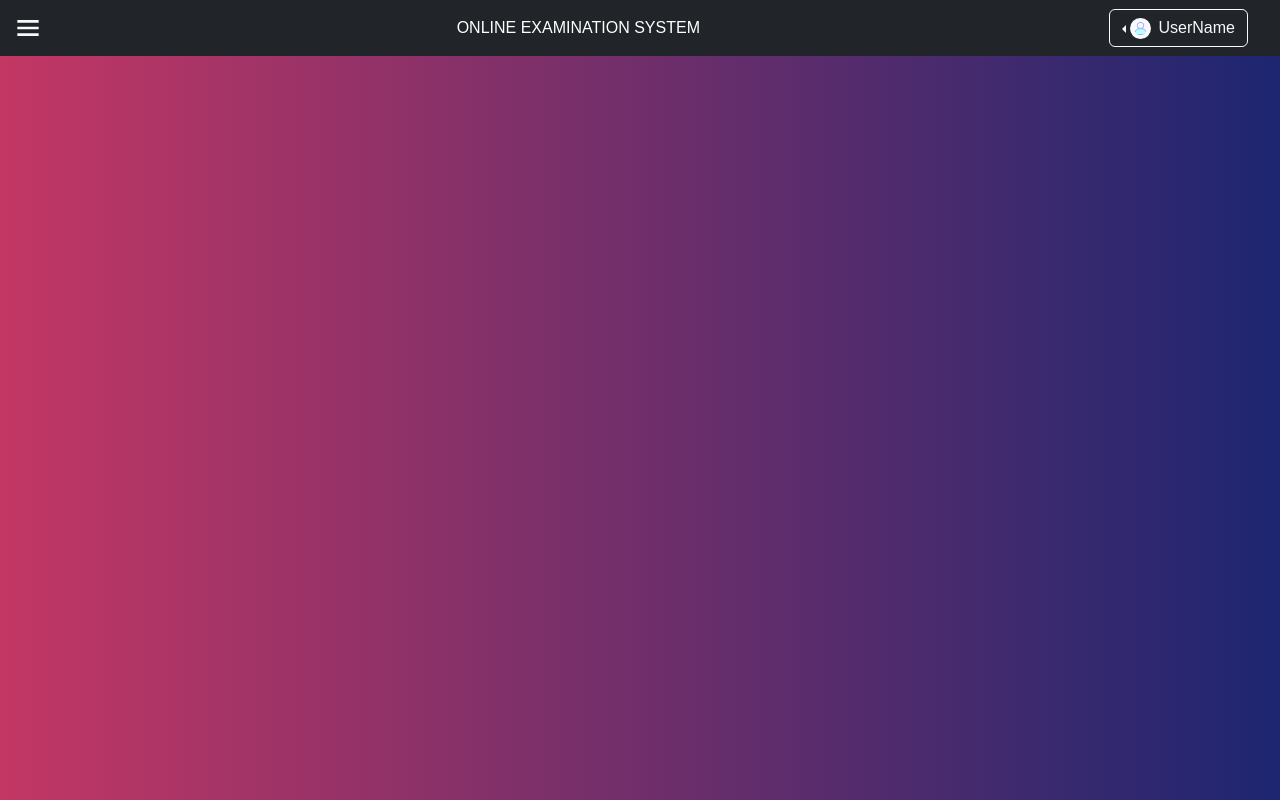
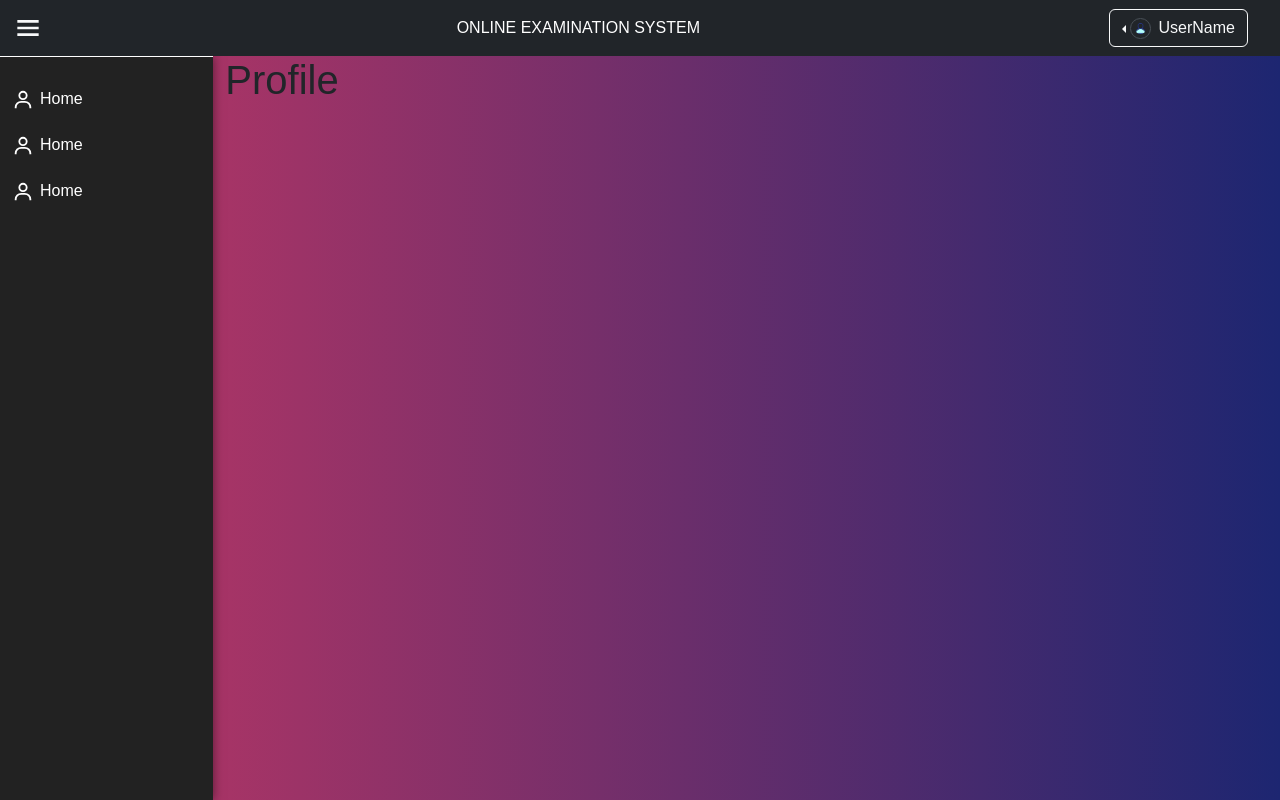
Before and after one commit to Gourav-dark/onlineexaminationsystem_front_end, a React (Create React App) app: page /profile in a window 1280 px wide. Built offline with nearby package versions, Linux system fonts and the light colour scheme.

Commit message:
27/06/2023 profile Header Side Nav Bar

```diff
--- a/src/Assets/Styles/ProfileHeader.css
+++ b/src/Assets/Styles/ProfileHeader.css
@@ -5,9 +5,6 @@
 svg{
     width: 1rem;
     height: 1rem;
-}
-.profile-Header nav{
-    height: 100%;
 }
 .profile-Header nav .side-nav-button{
     display: flex;
@@ -19,3 +16,38 @@ svg{
     background-color: rgba(255,255,255,0.2);
     border-radius: 15%;
 }
+.profile-Header main .Side-navbar{
+    height: calc(100vh - 56px);
+    box-shadow: 0 0 10px rgba(0,0,0,0.5);
+    background-color: rgba(34,34,34,1);
+    border-top: 1px solid white;
+    transition: width .50s;
+}
+.Side-navbar ul{
+    list-style: none;
+}
+.Side-navbar ul li a{
+    text-decoration: none;
+    color: white;
+    margin: 2px;
+}
+.Side-navbar ul li svg{
+    height: 1.5rem;
+    width: 1.5rem;
+    padding: 1px;
+    margin: 1px;
+}
+.Side-navbar ul li:hover{
+    background-color: rgba(255,255,255,0.3);
+    border-radius: 8px;
+}
+.navSizeline{
+    width: 3.5rem !important;
+    transition: width .50s;
+}
+.navSizeline ul li {
+    display: flex;
+    align-items: center;
+    justify-content: center;
+    border-radius:15px;
+}
--- a/src/Layouts/Header/ProfileHeader.jsx
+++ b/src/Layouts/Header/ProfileHeader.jsx
@@ -1,15 +1,54 @@
-import { Link } from "react-router-dom";
+import { NavLink,Link, Outlet } from "react-router-dom";
 import "../../Assets/Styles/ProfileHeader.css"
-import {BiMenu,BiLogOut,BiCog} from "react-icons/bi";
+import {BiMenu,BiLogOut,BiCog,BiUser} from "react-icons/bi";
 
 //image
-import defaultimg from "../../Pages/User/ProfileImages/user.png";
+import defaultimg from "../../Pages/User/profileImages/user.png";
+import { useState } from "react";
 const ProfileHeader = () => {
+  var [Ismenu,setIsmenu]=useState(true);
+  const [classforside,setclassforside]=useState("");
+  const profil_nav_list=[
+    {
+      number:1,
+      Name:"Home",
+      icon: <BiUser/>,
+      url:"/profile"
+    },
+    {
+      number:2,
+      Name:"Home",
+      icon: <BiUser/>,
+      url:"/profile"
+    },
+    {
+      number:3,
+      Name:"Home",
+      icon: <BiUser/>,
+      url:"/profile"
+    }
+  ];
+  const listItems=profil_nav_list.map((items)=>
+  <li key={items.number} className="nav-list-item mx-1 ps-0 py-2 d-flex align-items-center">
+      <NavLink to={items.url}>{items.icon}
+      {Ismenu &&<span className="ms-1">{items.Name}</span>}
+      </NavLink>
+  </li>
+  );
+  const SideNavclick=()=>{
+    var isactive=!Ismenu;
+    setIsmenu(!Ismenu);
+    if(isactive){
+      setclassforside("");
+    }else{
+      setclassforside("navSizeline");
+    }
+  }
   return (
-    <div className="container-fluid g-0 profile-Header">
+    <div className="container-fluid p-0 m-0 profile-Header">
       {/* Top Nav Bar */}
-      <nav className="navbar sticky-top navbar-expand navbar-dark bg-dark px-2 d-flex justify-content-between" data-bs-theme="dark">
-        <div className="side-nav-button p-1 me-3 text-light">
+      <nav className="navbar sticky-top navbar-expand navbar-dark bg-dark px-2 d-flex justify-content-between w-100" data-bs-theme="dark">
+        <div className="side-nav-button p-1 me-3 text-light" onClick={SideNavclick}>
           <BiMenu/>
         </div>
         {/* online Examination System logo */}
@@ -17,7 +56,7 @@ const ProfileHeader = () => {
         {/* Top Nav Bar button */}
         <div className="profile-logo dropstart me-4">
           <button className="btn btn-outline-light dropdown-toggle" data-bs-toggle="dropdown">
-            <img src={defaultimg} className="rounded-circle p-1 bg-light me-2" alt="" style={{height:"1.3rem"}} />
+            <img src={defaultimg} className="border rounded-circle p-1 me-2" alt="" style={{height:"1.3rem"}} />
             UserName
           </button>
           <ul className="dropdown-menu dropdown-menu-dark">
@@ -26,10 +65,18 @@ const ProfileHeader = () => {
           </ul>
         </div>
       </nav>
-      <main>
+      <main className="row p-0 m-0">
         {/* Side Nav Bar */}
+        <nav className={`Side-navbar col-3 col-lg-2 col-md-2 col-sm-3 p-1 ${classforside}`}>
+          <ul className="nav-list text-white mt-3 ps-0">
+            {listItems}
+          </ul>
+        </nav>
+        <div className="diplay-area col">
+          <Outlet/>
+        </div>
       </main>
     </div>
   );
 }
-export default ProfileHeader
+export default ProfileHeader;
```
Also changed, not shown: src/Assets/Styles/SignUp.css (deleted, +0 -8 lines), src/Assets/Styles/TestCode.css (deleted, +0 -23 lines), src/Components/DemoLogin.jsx (deleted, +0 -108 lines).
